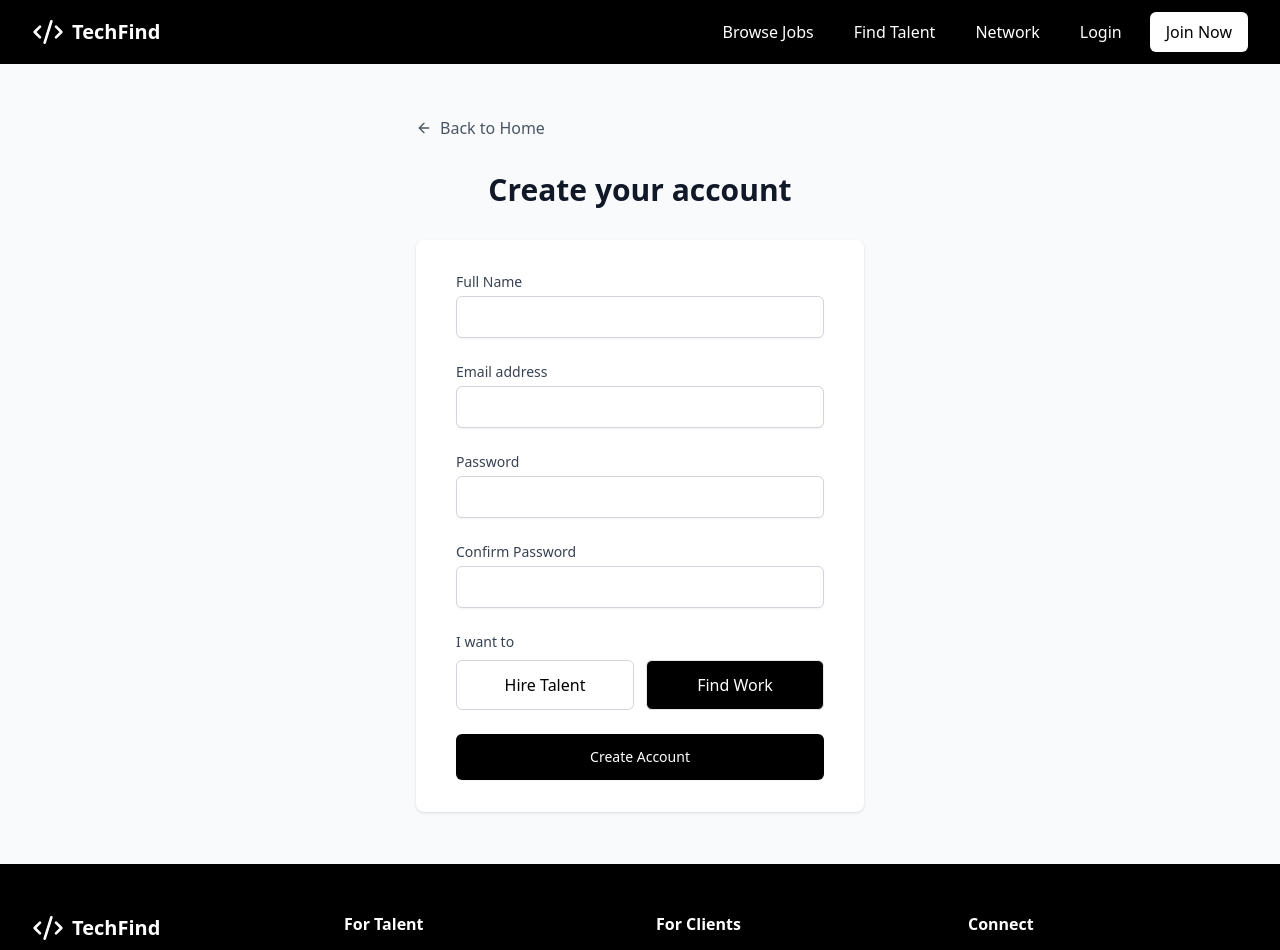
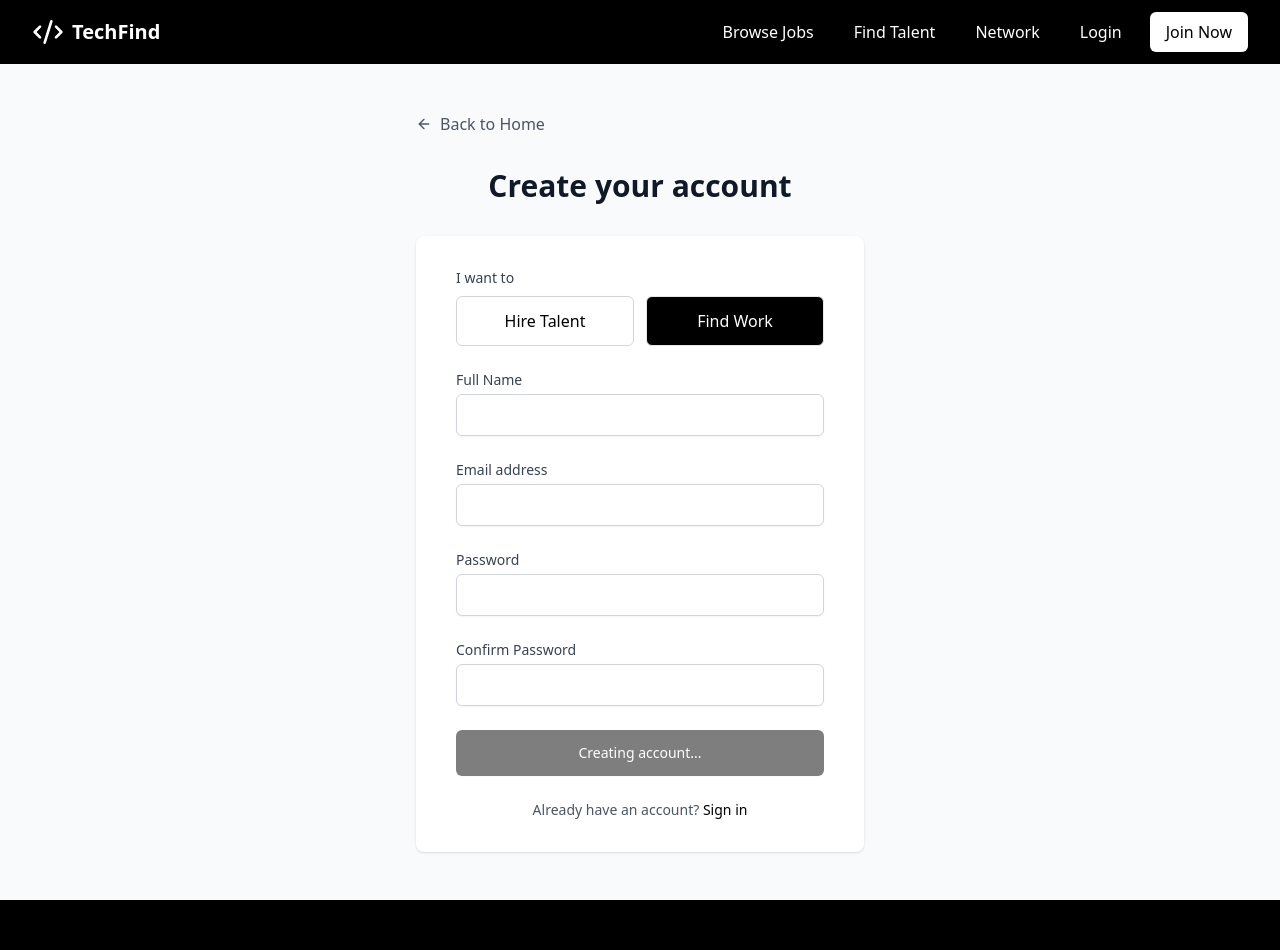
Before and after one commit to Selaelo1/techfind, a React (Vite) app: page /register in a window 1280 px wide. Shown: the top 950 px of the page. Built offline with nearby package versions, Linux system fonts and the light colour scheme.

Commit message:
Update Register.tsx

```diff
--- a/src/pages/Register.tsx
+++ b/src/pages/Register.tsx
@@ -2,13 +2,19 @@ import React from 'react';
 import { useForm } from 'react-hook-form';
 import { zodResolver } from '@hookform/resolvers/zod';
 import { z } from 'zod';
-import { useNavigate, useSearchParams } from 'react-router-dom';
+import { Link, useNavigate, useSearchParams } from 'react-router-dom';
 import { ArrowLeft } from 'lucide-react';
+import { useAuth } from '../lib/hooks/useAuth';
+import { toast } from 'react-hot-toast';
 
 const registerSchema = z.object({
   name: z.string().min(2, 'Name must be at least 2 characters'),
   email: z.string().email('Invalid email address'),
-  password: z.string().min(8, 'Password must be at least 8 characters'),
+  password: z.string()
+    .min(8, 'Password must be at least 8 characters')
+    .regex(/[A-Z]/, 'Password must contain at least one uppercase letter')
+    .regex(/[a-z]/, 'Password must contain at least one lowercase letter')
+    .regex(/[0-9]/, 'Password must contain at least one number'),
   confirmPassword: z.string(),
   role: z.enum(['freelancer', 'client']),
 }).refine((data) => data.password === data.confirmPassword, {
@@ -21,29 +27,30 @@ type RegisterForm = z.infer<typeof registerSchema>;
 const Register = () => {
   const navigate = useNavigate();
   const [searchParams] = useSearchParams();
+  const { register: registerUser, isLoading } = useAuth();
   const defaultRole = searchParams.get('type') as 'freelancer' | 'client' || 'freelancer';
 
-  const { register, handleSubmit, formState: { errors } } = useForm<RegisterForm>({
+  const { register, handleSubmit, formState: { errors }, watch } = useForm<RegisterForm>({
     resolver: zodResolver(registerSchema),
     defaultValues: {
       role: defaultRole,
     },
   });
 
+  const selectedRole = watch('role');
+
   const onSubmit = async (data: RegisterForm) => {
     try {
-      // Here you would typically make an API call to register the user
-      console.log('Registration data:', data);
+      await registerUser(data.name, data.email, data.password, data.role);
+      toast.success('Account created successfully!');
 
-      // If registration is successful, redirect to profile creation for freelancers
-      // or dashboard for clients
       if (data.role === 'freelancer') {
         navigate('/create-profile');
       } else {
         navigate('/dashboard');
       }
     } catch (error) {
-      console.error('Registration error:', error);
+      toast.error('Registration failed. Please try again.');
     }
   };
 
@@ -65,6 +72,42 @@ const Register = () => {
       <div className="mt-8 sm:mx-auto sm:w-full sm:max-w-md">
         <div className="bg-white py-8 px-4 shadow sm:rounded-lg sm:px-10">
           <form className="space-y-6" onSubmit={handleSubmit(onSubmit)}>
+            <div>
+              <label className="block text-sm font-medium text-gray-700">
+                I want to
+              </label>
+              <div className="mt-2 grid grid-cols-2 gap-3">
+                <label className="relative flex">
+                  <input
+                    type="radio"
+                    {...register('role')}
+                    value="client"
+                    className="sr-only"
+                  />
+                  <div className={`
+                    flex-1 text-center px-4 py-3 border rounded-md cursor-pointer transition-colors
+                    ${selectedRole === 'client' ? 'bg-black text-white' : 'border-gray-300 hover:border-black'}
+                  `}>
+                    Hire Talent
+                  </div>
+                </label>
+                <label className="relative flex">
+                  <input
+                    type="radio"
+                    {...register('role')}
+                    value="freelancer"
+                    className="sr-only"
+                  />
+                  <div className={`
+                    flex-1 text-center px-4 py-3 border rounded-md cursor-pointer transition-colors
+                    ${selectedRole === 'freelancer' ? 'bg-black text-white' : 'border-gray-300 hover:border-black'}
+                  `}>
+                    Find Work
+                  </div>
+                </label>
+              </div>
+            </div>
+
             <div>
               <label htmlFor="name" className="block text-sm font-medium text-gray-700">
                 Full Name
@@ -130,50 +173,22 @@ const Register = () => {
             </div>
 
             <div>
-              <label className="block text-sm font-medium text-gray-700">
-                I want to
-              </label>
-              <div className="mt-2 grid grid-cols-2 gap-3">
-                <label className="relative flex">
-                  <input
-                    type="radio"
-                    {...register('role')}
-                    value="client"
-                    className="sr-only"
-                  />
-                  <div className={`
-                    flex-1 text-center px-4 py-3 border rounded-md cursor-pointer
-                    ${defaultRole === 'client' ? 'bg-black text-white' : 'border-gray-300 hover:border-black'}
-                  `}>
-                    Hire Talent
-                  </div>
-                </label>
-                <label className="relative flex">
-                  <input
-                    type="radio"
-                    {...register('role')}
-                    value="freelancer"
-                    className="sr-only"
-                  />
-                  <div className={`
-                    flex-1 text-center px-4 py-3 border rounded-md cursor-pointer
-                    ${defaultRole === 'freelancer' ? 'bg-black text-white' : 'border-gray-300 hover:border-black'}
-                  `}>
-                    Find Work
-                  </div>
-                </label>
-              </div>
-            </div>
-
-            <div>
               <button
                 type="submit"
-                className="w-full flex justify-center py-3 px-4 border border-transparent rounded-md shadow-sm text-sm font-medium text-white bg-black hover:bg-gray-900 focus:outline-none focus:ring-2 focus:ring-offset-2 focus:ring-black"
+                disabled={isLoading}
+                className="w-full flex justify-center py-3 px-4 border border-transparent rounded-md shadow-sm text-sm font-medium text-white bg-black hover:bg-gray-900 focus:outline-none focus:ring-2 focus:ring-offset-2 focus:ring-black disabled:opacity-50 disabled:cursor-not-allowed"
               >
-                Create Account
+                {isLoading ? 'Creating account...' : 'Create Account'}
               </button>
             </div>
           </form>
+
+          <div className="mt-6 text-center text-sm">
+            <span className="text-gray-600">Already have an account?</span>{' '}
+            <Link to="/login" className="font-medium text-black hover:text-gray-900">
+              Sign in
+            </Link>
+          </div>
         </div>
       </div>
     </div>
```
